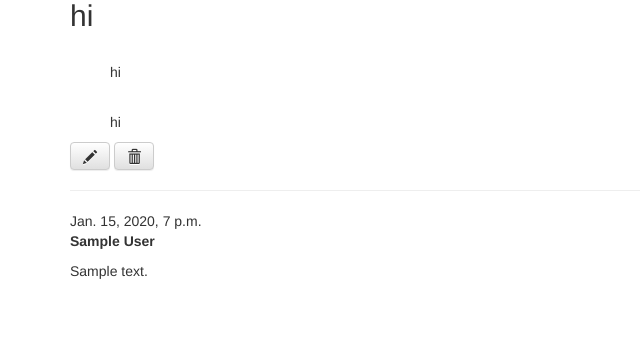
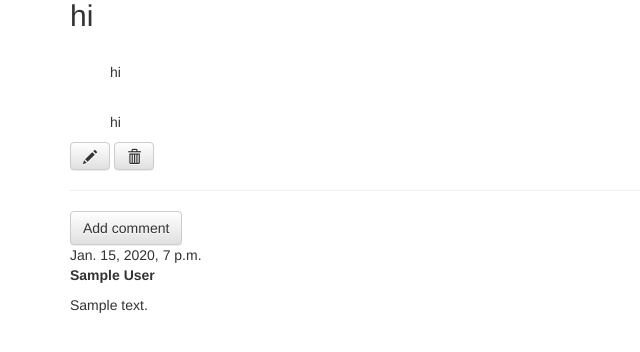
Before and after one commit to jmini1234/django_study, a Django app: page /blog/1/ in a window 1280 px wide. Shown: the part 141-493 px from the top of the page, without its empty margins (0-640 px from the left). Run offline with Django 3.2, Linux system fonts and the light colour scheme; data comes from the database, SQL or seed files in the repository; tables that the repository leaves empty hold one stand-in row (values such as "Sample post"); some libraries are stand-ins or nearby versions.

Commit message:
view_modify_not_yet

```diff
--- a/ch3/blog/templates/blog/detail.html
+++ b/ch3/blog/templates/blog/detail.html
@@ -15,6 +15,9 @@
 
   <hr>
   {% for comment in post.comments.all %}
+
+  <a class="btn btn-default" href="{% url 'blog:add_comment_to_post' pk=post.pk %}">Add comment</a>
+
       <div class="comment">
           <div class="date">{{ comment.created_date }}</div>
           <strong>{{ comment.author }}</strong>
--- a/ch3/blog/urls.py
+++ b/ch3/blog/urls.py
@@ -10,5 +10,6 @@ urlpatterns = [
     path('<int:pk>/update/',views.update,name='update'),
     path('<int:pk>/delete/',views.delete,name='delete'),
     path('<int:pk>/',views.detail,name='detail'), #detail은 따로 url 없이
+    path('<int:pk>/comment/',views.add_comment_to_post,name='add_comment_to_post'), #detail은 따로 url 없이
 
 ]
--- a/ch3/blog/views.py
+++ b/ch3/blog/views.py
@@ -38,3 +38,10 @@ def update(request,pk):
     else:
         form = PostForm(instance=post)
     return render(request,'blog/update.html',{'form':form})
+
+def add_comment_to_post(request,pk):
+    post = get_object_or_404(Post,pk=pk)
+    if request.method == 'POST':
+        form = CommentForm(request.POST,instance=post)
+        if form.is_valid():
+            comment = form.save()
```
Also changed, not shown: ch3/blog/form.py (+7 -1 lines).
